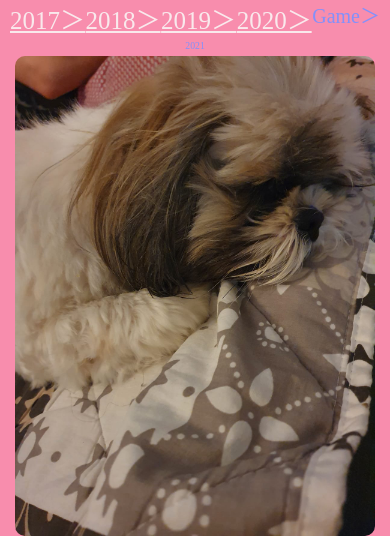
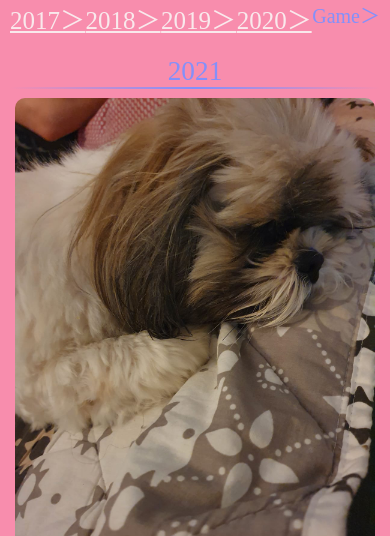
Before and after one commit to alexsorin753/lola, a plain HTML site: page 2021.html in a window 390 px wide. Shown: the top 536 px of the page. Drawn offline with Linux system fonts and the light colour scheme.

Commit message:
Add files via upload

```diff
--- a/css/styles.css
+++ b/css/styles.css
@@ -17,7 +17,7 @@ body {
     text-align: center;
     font-size: 2.5vw;
     color: #8390fa;
-    margin-top: 1vw;
+    margin: 2vw 0 1vw 0;
 }
 .currentYEAR hr {
     margin: 0;
@@ -180,16 +180,15 @@ body {
     .XZ0, .XZ1, .XZ2, .XZ3, .XZ4, .XZ5, .XZ6, .XZ7 {
         height: 2vw;
     }
+    .currentYEAR {
+        font-size: 7vw;
+        margin-top: 20px;
+    }
+    .currentYEAR hr {
+        height: .5vw;
+    }
 }
 /*< Ics si Zero*/
-
-
-
-
-
-
-
-
 
 
 main {
@@ -310,7 +309,7 @@ main {
 
 
 #main {
-    margin: 50px !important;
+    margin: 15px 50px !important;
 
 }
 .flex-container {
```
